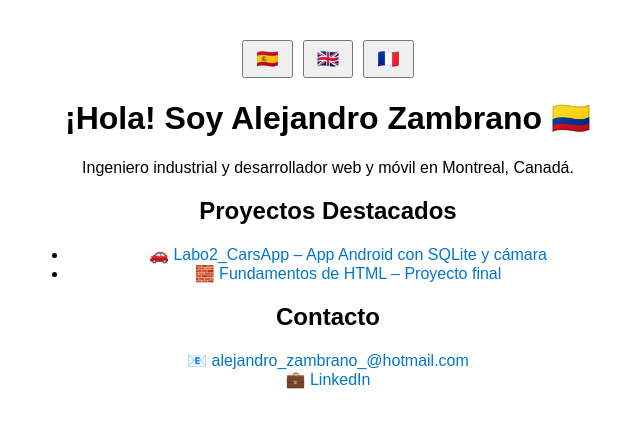
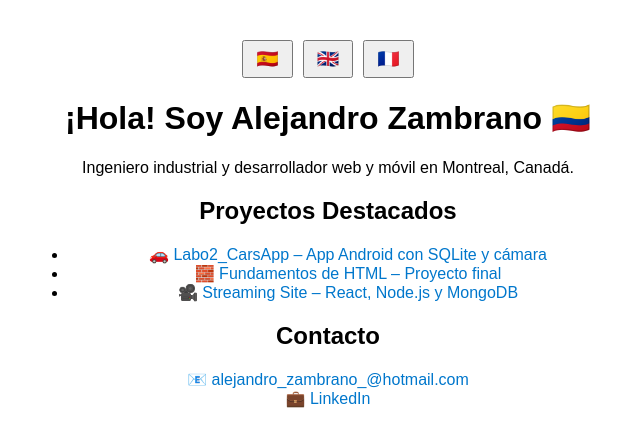
Before and after one commit to alejandrozambrano/alejandrozambrano.github.io, a React (Create React App) app: page / in a window 1280 px wide. Shown: the top 446 px of the page, without its empty margins (312-952 px from the left). Built offline with nearby package versions, Linux system fonts and the light colour scheme.

Commit message:
Corrige link del proyecto Streaming Site

```diff
--- a/src/App.js
+++ b/src/App.js
@@ -58,6 +58,15 @@
             🧱 Fundamentos de HTML – Proyecto final
           </a>
         </li>
+        <li>
+           <a
+            href="https://github.com/alejandrozambrano/projectClient"
+            target="_blank"
+            rel="noreferrer"
+            >
+            🎥 Streaming Site – React, Node.js y MongoDB
+            </a>
+            </li>
       </ul>
       <h2>{t.contact}</h2>
       <p>
```
Also changed, not shown: 1 other file (tests, documents, lock files or other folders).
